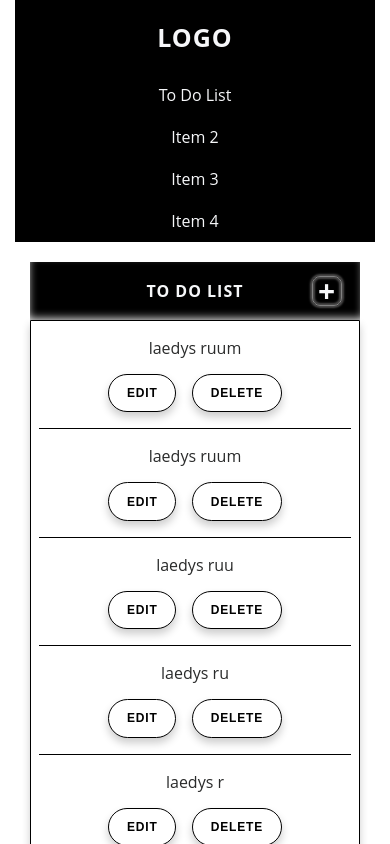
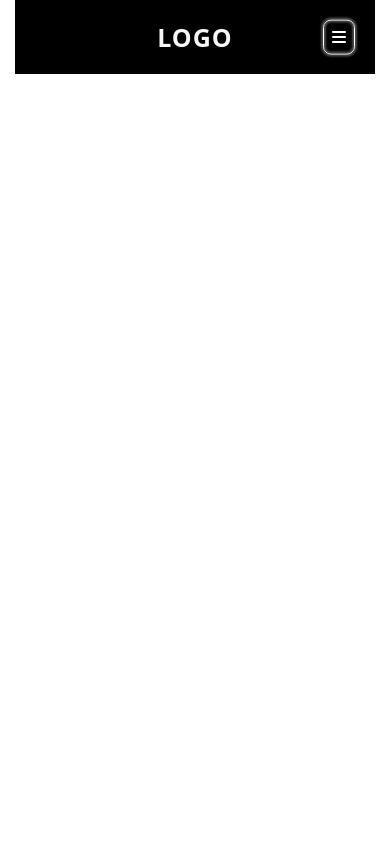
Before and after one commit to savus/ProjectsRepractice, a React (Vite) app: page / in a window 390 px wide. Shown: the top 844 px of the page. Built offline with nearby package versions, Linux system fonts and the light colour scheme; data requests are answered from the project's data file.

Commit message:
add styles for navbar-toggler and aria-expanded attribute in css files. Make trigram, navlinks and x-icon display based on screen width and state of aria-expanded boolean value in javascript file.

```diff
--- a/src/App.tsx
+++ b/src/App.tsx
@@ -9,7 +9,7 @@ import { useEffect, useState } from "react";
 import { TListItem } from "./types";
 import { Requests } from "./api";
 
-const useReact = true;
+const useReact = false;
 
 function App() {
   const [allListItems, setAllListItems] = useState<TListItem[]>([]);
--- a/src/components/MainHeader.tsx
+++ b/src/components/MainHeader.tsx
@@ -19,6 +19,18 @@ export class MainHeader extends Component<{ useReact: boolean }> {
         <header id="main-header" className="container header-primary">
           <nav className="navbar flex-and-align">
             <div id="site-logo">Logo</div>
+            <button
+              className="navbar-toggler btn btn-secondary"
+              aria-expanded="false"
+              aria-controls="navbarDropdown"
+            >
+              <span className="trigram">
+                <i className="fa-solid fa-bars"></i>
+              </span>
+              <span className="x-icon">
+                <i className="fa-solid fa-x"></i>
+              </span>
+            </button>
             <ul className="navbar-nav ul-defaults-none flex-and-align">
               <li
                 className={`nav-link ${
--- a/src/components/ToDoList.tsx
+++ b/src/components/ToDoList.tsx
@@ -49,7 +49,11 @@ export class ToDoList extends Component<{
 
     return (
       <>
-        <div id="to-do-list" className="container-md">
+        <div
+          id="to-do-list"
+          className="container-md"
+          style={{ display: "none" }}
+        >
           <header id="to-do-header" className="header-primary flex-and-align">
             <div className="title">To Do List</div>
             <div
--- a/src/css/base.css
+++ b/src/css/base.css
@@ -151,6 +151,26 @@ img {
 }
 
 /* test and create other basic buttons */
+.btn-secondary {
+  padding: 0 5px;
+  border-radius: 8px;
+  line-height: 0.925;
+  border: 1px solid rgba(255, 255, 255, 0.5);
+  font-size: var(--size-30);
+  box-shadow: 0px 0px 2px 2px var(--background-color-faded),
+    inset 0px 0px 2px 2px var(--background-color-faded);
+}
+
+.btn-secondary:hover {
+  border: 1px solid rgba(0, 0, 0, 0.5);
+  background-color: var(--bg-bright);
+  color: var(--bg-dark);
+}
+
+.btn-secondary:active {
+  background-color: initial;
+  color: var(--font-color-bright);
+}
 
 /* tooltips */
 
@@ -205,3 +225,14 @@ img {
   color: var(--message-danger);
   font-size: var(--size-16);
 }
+
+/* aria controls */
+
+.navbar-toggler {
+  background-color: transparent;
+  border: 1px solid white;
+  outline: none;
+  padding: 0.5rem;
+  font-size: var(--size-16);
+  color: #fff;
+}
--- a/src/css/main-header.css
+++ b/src/css/main-header.css
@@ -10,6 +10,14 @@
   font-weight: 700;
 }
 
+#main-header .navbar-toggler {
+  display: none;
+  position: absolute;
+  top: 50%;
+  right: 20px;
+  transform: translateY(-50%);
+}
+
 .navbar-nav li {
   padding: 10px 12px;
 }
--- a/src/css/responsive.css
+++ b/src/css/responsive.css
@@ -3,13 +3,31 @@
     padding: 0;
   }
 
-  #main-header .navbar,
-  .navbar .navbar-nav {
-    flex-direction: column;
+  #main-header .navbar {
+    position: relative;
+  }
+
+  #main-header .navbar-toggler {
+    display: block;
+  }
+
+  [aria-expanded="false"] .x-icon,
+  [aria-expanded="false"] ~ .navbar-nav,
+  [aria-expanded="true"] .trigram {
+    display: none;
+  }
+
+  [aria-expanded="true"] .x-icon,
+  [aria-expanded="true"] ~ .navbar-hav {
+    display: block;
   }
 
   .navbar-nav {
-    width: 100%;
+    position: absolute;
+    top: 100%;
+    left: 0;
+    right: 0;
+    background-color: red;
   }
 
   .navbar-nav li {
--- a/src/css/to-do-list.css
+++ b/src/css/to-do-list.css
@@ -15,26 +15,6 @@
 #to-do-header .add-item-button {
   position: absolute;
   right: var(--size-18);
-  border: 1px solid rgba(255, 255, 255, 0.5);
-  font-size: var(--size-30);
-  padding: 0 5px;
-  border-radius: 8px;
-  line-height: 0.925;
-  box-shadow: 0px 0px 2px 2px var(--background-color-faded),
-    inset 0px 0px 2px 2px var(--background-color-faded);
-  user-select: none;
-}
-
-#to-do-header .add-item-button:hover {
-  cursor: pointer;
-  border: 1px solid rgba(0, 0, 0, 0.5);
-  background-color: var(--bg-bright);
-  color: var(--bg-dark);
-}
-
-#to-do-header .add-item-button:active {
-  background-color: initial;
-  color: var(--font-color-bright);
 }
 
 #to-do-header #add-item-form {
--- a/src/js/main.js
+++ b/src/js/main.js
@@ -1,5 +1,5 @@
 document.addEventListener("DOMContentLoaded", function () {
-  const useJavascript = false;
+  const useJavascript = true;
   if (useJavascript) {
     const navLinkClass = ".nav-link";
     const navbarClass = ".navbar-nav";
@@ -7,6 +7,8 @@ document.addEventListener("DOMContentLoaded", function () {
     const listItemClass = ".list-item";
 
     const navlinksNavbar = document.querySelector(navbarClass);
+
+    const navbarTogglerClass = ".navbar-toggler";
 
     const setActive = (element, selector) => {
       if (document.querySelector(`${selector}.${active}`) !== null)
@@ -32,6 +34,15 @@ document.addEventListener("DOMContentLoaded", function () {
       }
     });
 
+    const toggleNavDropdown = ({ target }) => {
+      const expanded = target.getAttribute("aria-expanded") === "true" || false;
+      target.setAttribute("aria-expanded", !expanded);
+    };
+
+    const navbarToggler = document.querySelector(navbarTogglerClass);
+
+    navbarToggler.addEventListener("click", toggleNavDropdown);
+
     const listItems = document.querySelectorAll(listItemClass);
 
     listItems.forEach((item) => {
```
